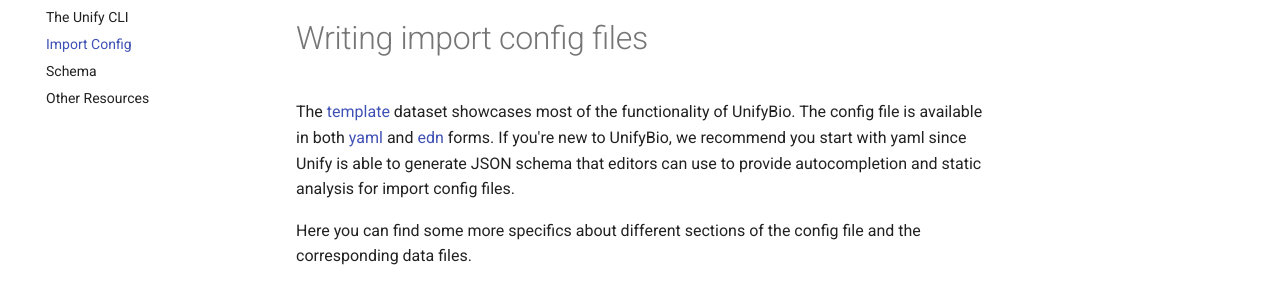
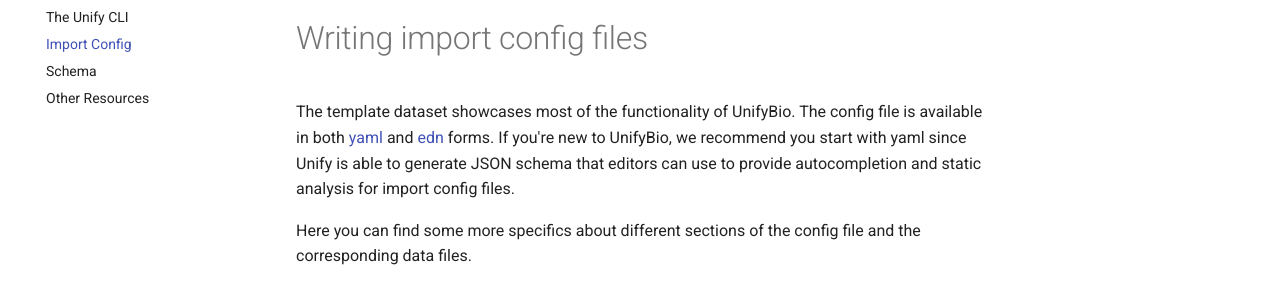
Before and after one commit to UnifyBio/unifybio-site, an MkDocs documentation site: the page built from docs/import-config.md, in a window 1280 px wide and 900 px high. Shown: the part 229-524 px from the top of the window. Built offline with MkDocs 1.6.1 and Material for MkDocs 9.7.7, drawn with Linux system fonts in a browser that asks for light colours; some of the changed lines change nothing that is shown.

Commit message:
kill old pici related link from candelbio docs extraction

```diff
--- a/docs/import-config.md
+++ b/docs/import-config.md
@@ -5,7 +5,7 @@
 
 # Writing import config files
 
-The [template](https://dev.azure.com/parkerici/unifydatasets/_git/template) dataset showcases most of the functionality of UnifyBio.
+The template dataset showcases most of the functionality of UnifyBio.
 The config file is available in both [yaml](https://github.com/vendekagon-labs/unify/blob/main/test/resources/systems/candel/template-dataset/config.yaml)
 and [edn](https://github.com/vendekagon-labs/unify/blob/main/test/resources/systems/candel/template-dataset/config.edn)
 forms. If you're new to UnifyBio, we recommend you start with yaml
```
